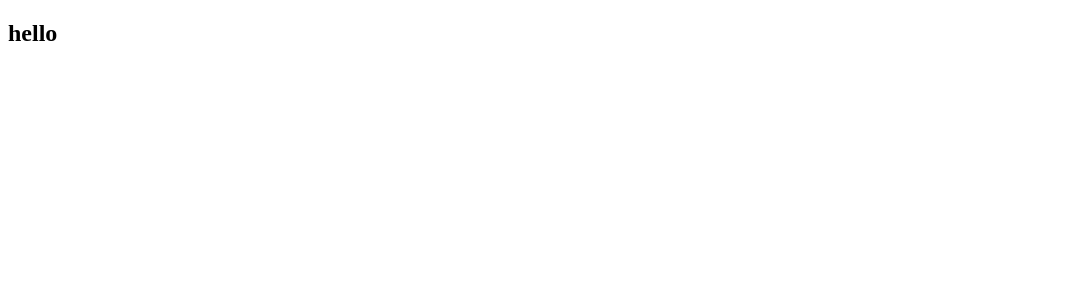
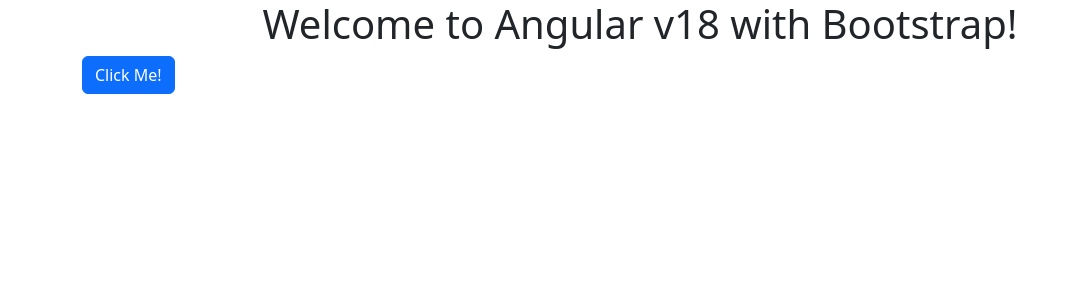
Before and after one commit to shuham5954/ecommerceMDC, an Angular app: page / in a window 1280 px wide. Shown: the top 300 px of the page, without its empty margins (0-1069 px from the left). Built offline with nearby package versions, Linux system fonts and the light colour scheme.

Commit message:
add boostrap

```diff
--- a/angular.json
+++ b/angular.json
@@ -27,9 +27,10 @@
               }
             ],
             "styles": [
+              "node_modules/bootstrap/dist/css/bootstrap.min.css",
               "src/styles.css"
             ],
-            "scripts": [],
+            "scripts": [ "node_modules/bootstrap/dist/js/bootstrap.bundle.min.js"],
             "server": "src/main.server.ts",
             "prerender": true,
             "ssr": {
--- a/package.json
+++ b/package.json
@@ -21,6 +21,7 @@
     "@angular/platform-server": "^18.1.0",
     "@angular/router": "^18.1.0",
     "@angular/ssr": "^18.1.4",
+    "bootstrap": "^5.3.3",
     "express": "^4.18.2",
     "rxjs": "~7.8.0",
     "tslib": "^2.3.0",
--- a/src/app/app.component.html
+++ b/src/app/app.component.html
@@ -1 +1,4 @@
-<h2>hello</h2>
+<div class="container">
+    <h1 class="text-center">Welcome to Angular v18 with Bootstrap!</h1>
+    <button class="btn btn-primary">Click Me!</button>
+  </div>
```
Also changed, not shown: 1 other file (tests, documents, lock files or other folders).
